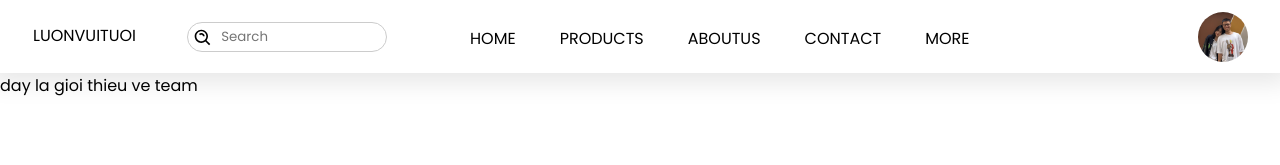
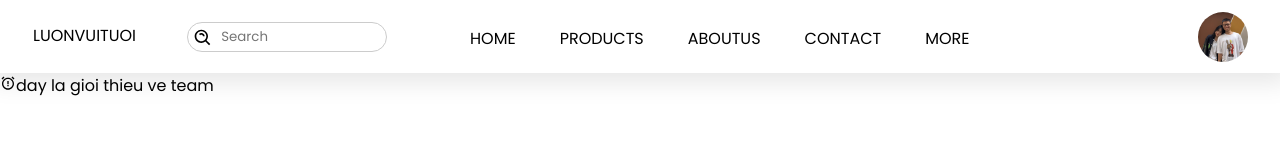
Before and after one commit to T2108A-Luonvuituoi-G1/Origami-eProject, a React (Create React App) app: page /aboutus in a window 1280 px wide. Shown: the top 165 px of the page. Built offline with nearby package versions, Linux system fonts and the light colour scheme.

Commit message:
Update AboutUs.js

```diff
--- a/src/OrigamiPage/AboutUs/Components/AboutUs.js
+++ b/src/OrigamiPage/AboutUs/Components/AboutUs.js
@@ -1,9 +1,12 @@
 import React, { Component } from 'react'
+import { BiAlarmExclamation } from "react-icons/bi";
+import '../Assets/Css/AboutUs.css'
 
 export default class AboutUs extends Component {
     render() {
         return (
             <div>
+                <BiAlarmExclamation />
                 day la gioi thieu ve team
             </div>
         )
```
